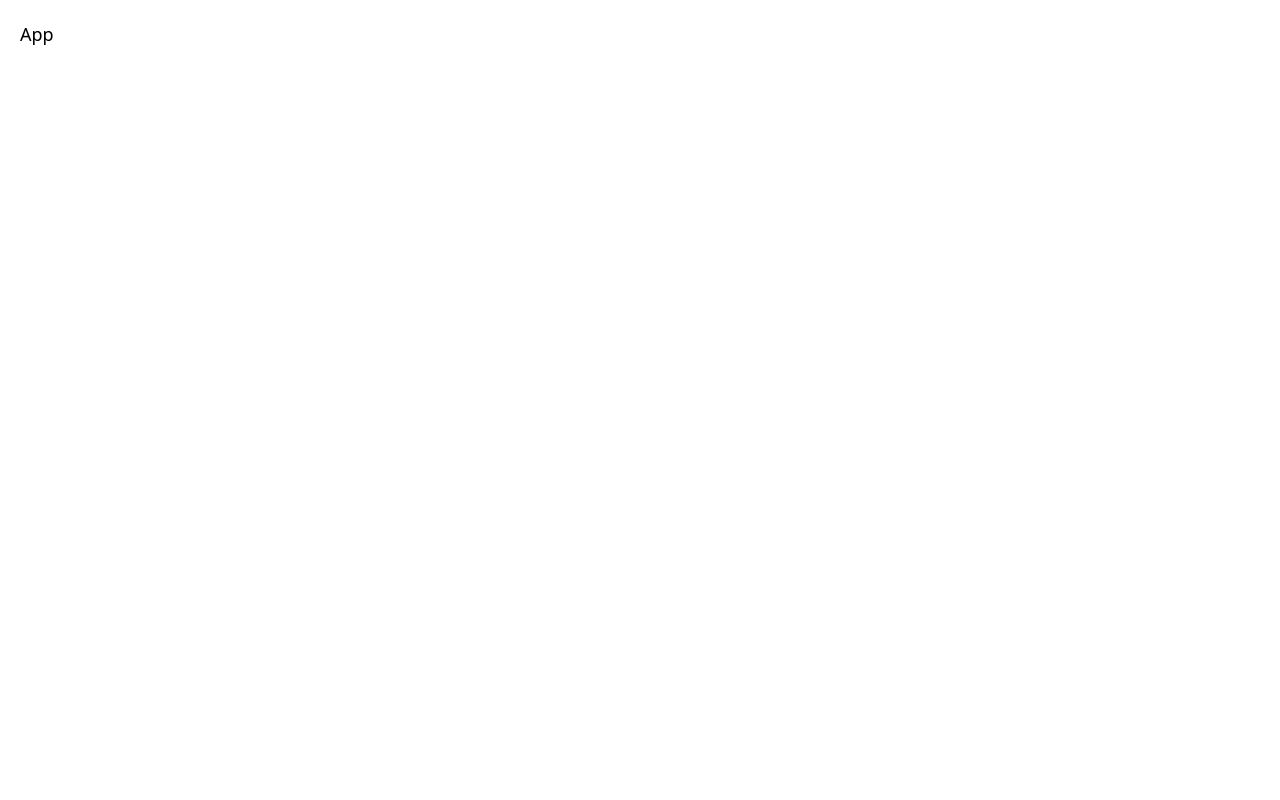
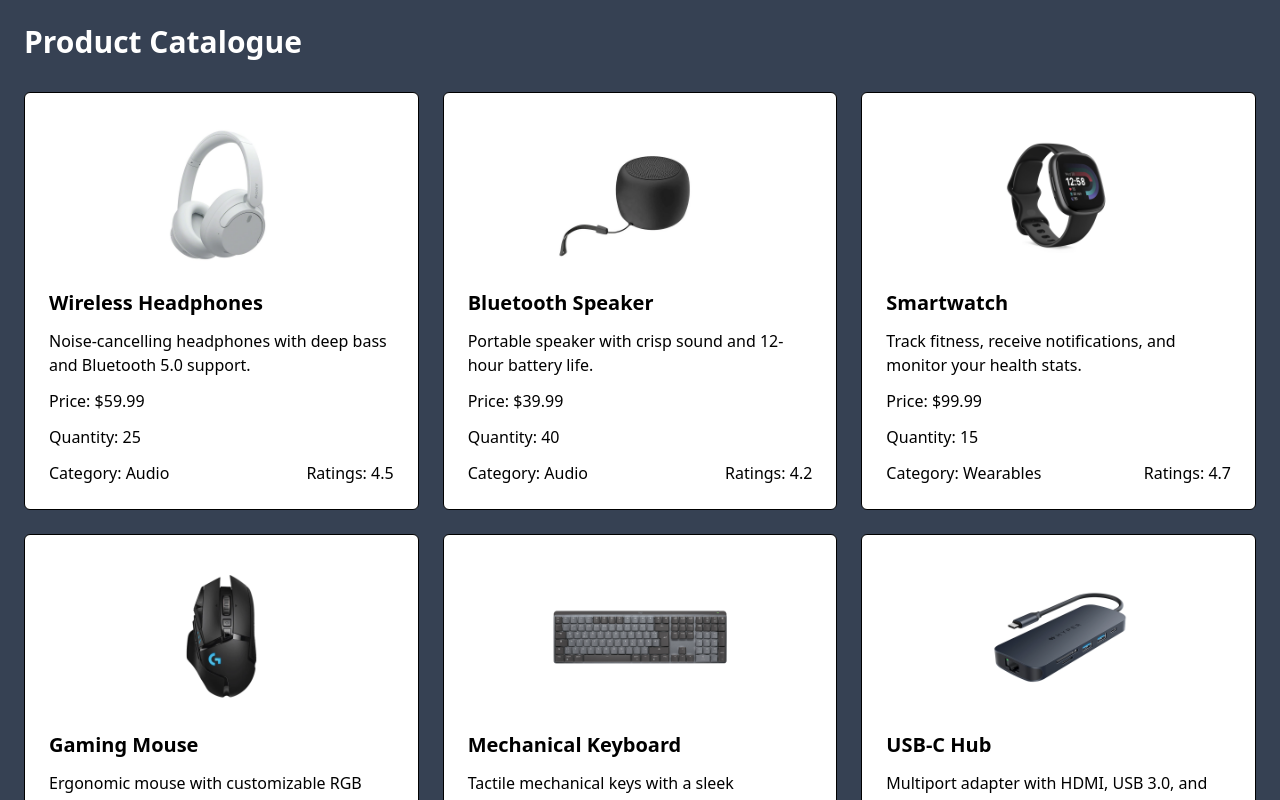
Before and after one commit to Gogo602/Cart-UI, a React (Vite) app: page / in a window 1280 px wide. Shown: the top 800 px of the page. Built offline with nearby package versions, Linux system fonts and the light colour scheme; data requests are answered from the project's data file.

Commit message:
Display prodcut list

```diff
--- a/src/App.jsx
+++ b/src/App.jsx
@@ -1,9 +1,43 @@
+import {useEffect, useState } from 'react'
+import ProductList from './components/ProductList';
+
+export default function App() {
+  const [products, setProducts] = useState(null);
+  const [ error, setError ] = useState(null)
+  const [ loading, setLoading ] = useState(true)
+
+  useEffect(() => {
+    const getProducts = async () => {
+      try{
+          const res = await fetch("http://localhost:8000/products")
+          const data = await res.json()
+          setProducts(data)
+      }catch(err){
+        setError(err.message)
+      }finally{
+        setLoading(false)
+      }
+    }
+    getProducts()
+  },[])
+
+  console.log(products)
 
 
-import React from 'react'
 
-export default function App() {
+
   return (
-    <div className="text-lg p-5">App</div>
+    <div className="flex items-center justify-center p-6 min-h-screen w-full bg-gray-700">
+      <div className='space-y-8'>
+        <h2 className='text-3xl font-bold text-white'>Product Catalogue</h2>
+        {loading && (
+          <p>Loading...</p>
+        )}
+        {error && (
+          <p>Loading...</p>
+        )}
+        <ProductList products={products}/>
+      </div>
+    </div>
   )
 }
--- /dev/null
+++ b/src/components/ProductCard.jsx
@@ -0,0 +1,18 @@
+
+import React from 'react'
+
+export default function ProductCard({product}) {
+  return (
+   <div className='border p-6 rounded-md bg-white space-y-3'>
+        <img src={product.image} alt={product.name} className='h-40 object-cover mx-auto'/>
+        <h2 className='text-xl font-bold'>{product.name}</h2>
+        <p>{product.description}</p>
+        <p>Price: {" "}${product.price}</p>
+        <p>Quantity: {" "}{product.quantity}</p>
+        <div className='flex items-center justify-between'>
+        <p>Category: {" "}{product.category}</p>
+        <p>Ratings: {" "}{product.rating}</p>
+        </div>
+    </div>
+  )
+}
--- /dev/null
+++ b/src/components/ProductList.jsx
@@ -0,0 +1,12 @@
+import React from 'react'
+import ProductCard from './ProductCard'
+
+export default function ProductList({products}) {
+  return (
+    <div className='grid grid-cols-1 sm:grid-cols-2 md:grid-cols-3 gap-6'>
+        {products && products.map((product) => (
+            <ProductCard key={product.id} product={product} />
+        ))}
+    </div>
+  )
+}
```
